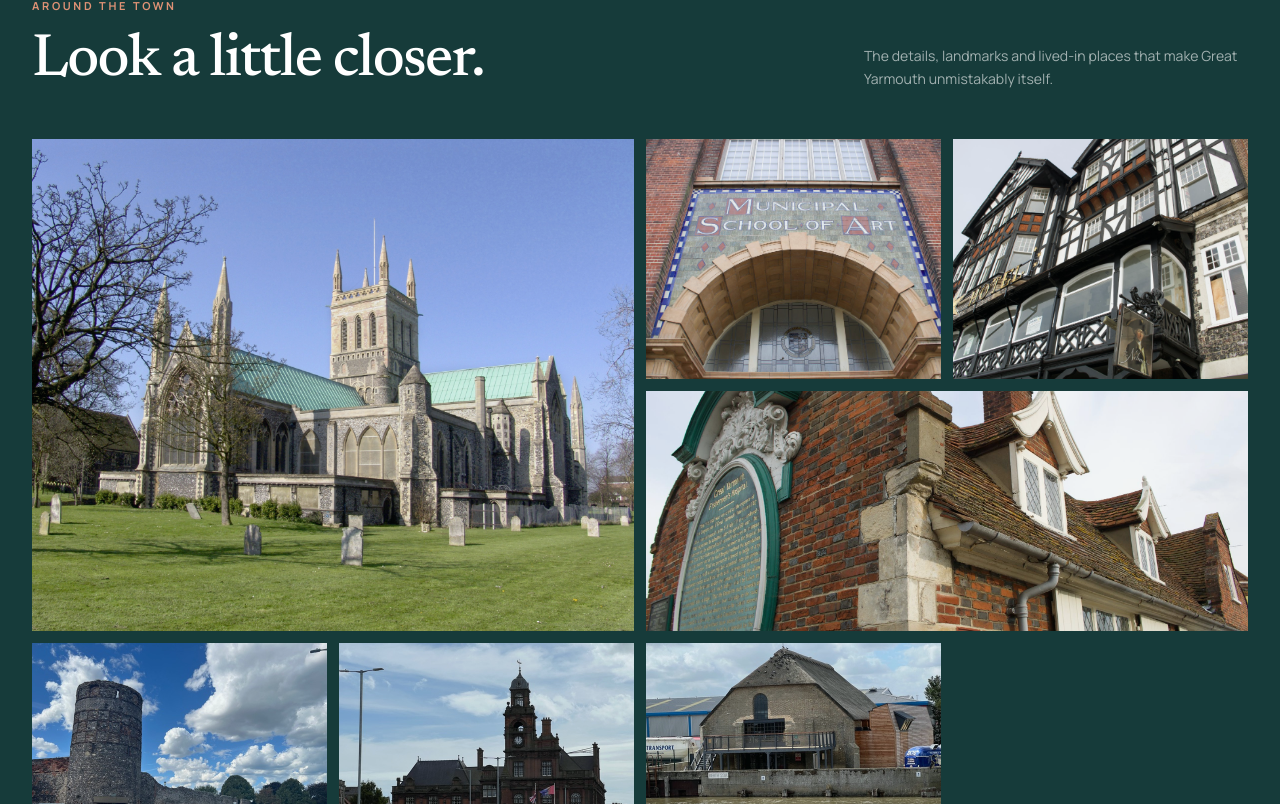
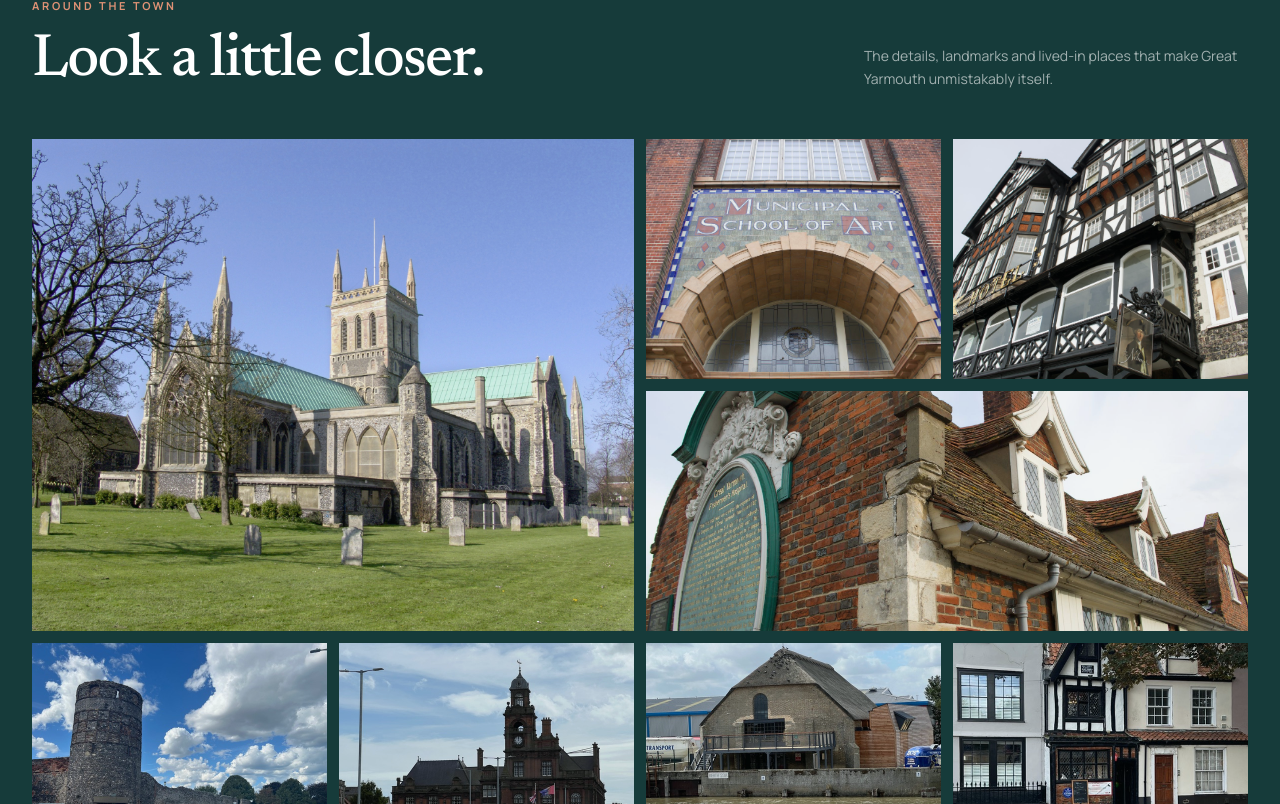
Before and after one commit to doomedramen/civicsocietygy, a Next.js app: page /civicsocietygy/ in a window 1280 px wide. Shown: the part 2596-3400 px from the top of the page. Built offline with nearby package versions, Linux system fonts and the light colour scheme.

Commit message:
Fix gallery grid gaps with dense packing

```diff
--- a/app/page.tsx
+++ b/app/page.tsx
@@ -232,7 +232,7 @@ export default function HomePage() {
             </div>
             <p className="max-w-sm text-sm leading-relaxed text-white/60">The details, landmarks and lived-in places that make Great Yarmouth unmistakably itself.</p>
           </div>
-          <div className="grid auto-rows-[220px] gap-3 sm:grid-cols-4 sm:auto-rows-[240px]">
+          <div className="grid auto-rows-[220px] grid-flow-dense gap-3 sm:grid-cols-4 sm:auto-rows-[240px]">
             {galleryImages.map((image) => (
               <div key={image.file} className={`group relative overflow-hidden ${image.className}`}>
                 <Image src={withBasePath(`/images/gallery/${image.file}`)} alt={image.alt} fill className="object-cover transition-transform duration-700 group-hover:scale-[1.03]" sizes="(max-width: 640px) 100vw, 50vw" />
```
